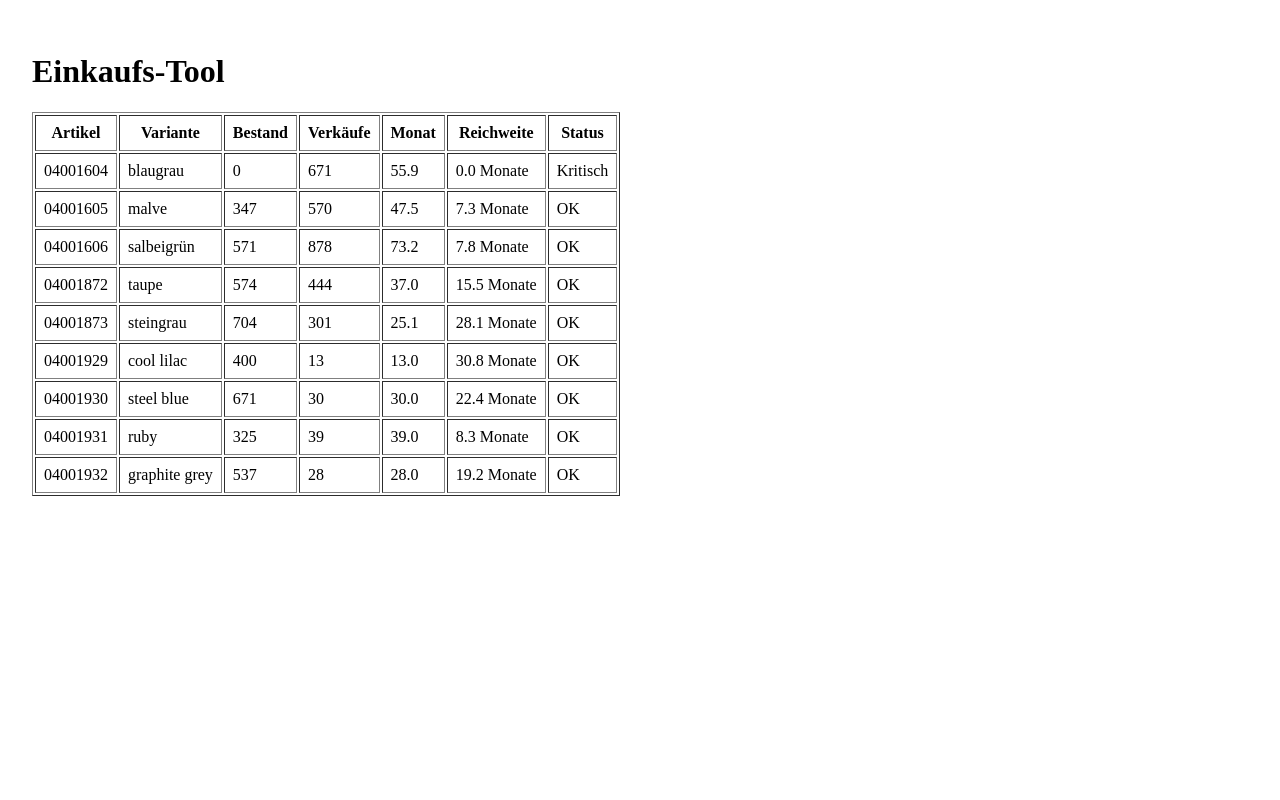
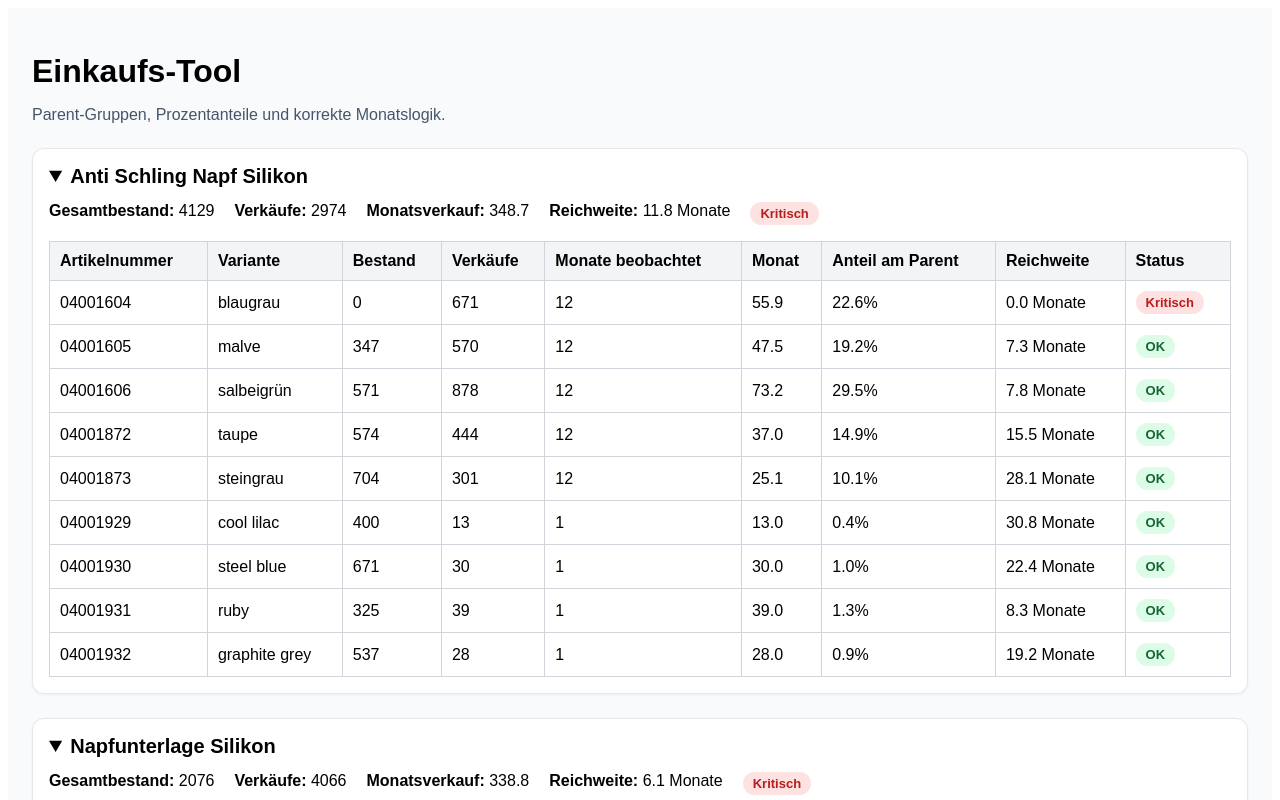
Before and after one commit to kingelvis150888-byte/einkaufs-tool, a Next.js app: page / in a window 1280 px wide. Shown: the top 800 px of the page. Built offline with nearby package versions, Linux system fonts and the light colour scheme.

Commit message:
Update page.js

```diff
--- a/app/page.js
+++ b/app/page.js
@@ -39,8 +39,6 @@ const data = [
     sales: 301,
     monthsObserved: 12,
   },
-
-  // NEUE ARTIKEL (nur 1 Monat!)
   {
     parent: "Anti Schling Napf Silikon",
     variant: "cool lilac",
@@ -73,6 +71,55 @@ const data = [
     sales: 28,
     monthsObserved: 1,
   },
+
+  {
+    parent: "Napfunterlage Silikon",
+    variant: "stone grey",
+    articleNumber: "04001553",
+    stock: 307,
+    sales: 1001,
+    monthsObserved: 12,
+  },
+  {
+    parent: "Napfunterlage Silikon",
+    variant: "rose",
+    articleNumber: "04001555",
+    stock: 480,
+    sales: 501,
+    monthsObserved: 12,
+  },
+  {
+    parent: "Napfunterlage Silikon",
+    variant: "steel blue",
+    articleNumber: "04001556",
+    stock: 174,
+    sales: 389,
+    monthsObserved: 12,
+  },
+  {
+    parent: "Napfunterlage Silikon",
+    variant: "anthrazit",
+    articleNumber: "04001563",
+    stock: 652,
+    sales: 723,
+    monthsObserved: 12,
+  },
+  {
+    parent: "Napfunterlage Silikon",
+    variant: "salbeigrün",
+    articleNumber: "04001564",
+    stock: 0,
+    sales: 1344,
+    monthsObserved: 12,
+  },
+  {
+    parent: "Napfunterlage Silikon",
+    variant: "lilac",
+    articleNumber: "04001884",
+    stock: 463,
+    sales: 108,
+    monthsObserved: 12,
+  },
 ];
 
 function getMonthlySales(sales, monthsObserved) {
@@ -88,49 +135,164 @@ function getCoverageMonths(stock, monthlySales) {
 function getStatus(stock, monthlySales) {
   const coverage = getCoverageMonths(stock, monthlySales);
 
-  if (coverage < 1) return "Kritisch";
-  if (coverage < 3) return "Achtung";
-  return "OK";
+  if (coverage < 1) {
+    return { label: "Kritisch", bg: "#fee2e2", color: "#b91c1c" };
+  }
+  if (coverage < 3) {
+    return { label: "Achtung", bg: "#fef3c7", color: "#b45309" };
+  }
+  return { label: "OK", bg: "#dcfce7", color: "#166534" };
 }
 
+function groupData(items) {
+  const grouped = {};
+  for (const item of items) {
+    if (!grouped[item.parent]) grouped[item.parent] = [];
+    grouped[item.parent].push(item);
+  }
+  return grouped;
+}
+
+function badgeStyle(status) {
+  return {
+    display: "inline-block",
+    padding: "4px 10px",
+    borderRadius: 999,
+    fontWeight: 700,
+    background: status.bg,
+    color: status.color,
+    fontSize: 13,
+  };
+}
+
+const th = {
+  border: "1px solid #d1d5db",
+  padding: "10px",
+  textAlign: "left",
+  background: "#f3f4f6",
+};
+
+const td = {
+  border: "1px solid #d1d5db",
+  padding: "10px",
+};
+
 export default function Home() {
+  const grouped = groupData(data);
+
   return (
-    <main style={{ padding: 24 }}>
-      <h1>Einkaufs-Tool</h1>
+    <main
+      style={{
+        padding: 24,
+        fontFamily: "Arial, sans-serif",
+        background: "#f8fafc",
+        minHeight: "100vh",
+      }}
+    >
+      <h1 style={{ marginBottom: 8 }}>Einkaufs-Tool</h1>
+      <p style={{ marginBottom: 24, color: "#475569" }}>
+        Parent-Gruppen, Prozentanteile und korrekte Monatslogik.
+      </p>
 
-      <table border="1" cellPadding="8">
+      {Object.entries(grouped).map(([parent, items]) => {
+        const totalStock = items.reduce((sum, item) => sum + item.stock, 0);
+        const totalSales = items.reduce((sum, item) => sum + item.sales, 0);
+        const totalMonthlySales = items.reduce(
+          (sum, item) => sum + getMonthlySales(item.sales, item.monthsObserved),
+          0
+        );
+        const parentCoverage = getCoverageMonths(totalStock, totalMonthlySales);
+
+        const parentStatus =
+          items.some(
+            (item) =>
+              getStatus(item.stock, getMonthlySales(item.sales, item.monthsObserved)).label ===
+              "Kritisch"
+          )
+            ? { label: "Kritisch", bg: "#fee2e2", color: "#b91c1c" }
+            : items.some(
+                (item) =>
+                  getStatus(item.stock, getMonthlySales(item.sales, item.monthsObserved)).label ===
+                  "Achtung"
+              )
+            ? { label: "Achtung", bg: "#fef3c7", color: "#b45309" }
+            : { label: "OK", bg: "#dcfce7", color: "#166534" };
+
+        return (
+          <details
+            key={parent}
+            open
+            style={{
+              marginBottom: 24,
+              background: "white",
+              border: "1px solid #e5e7eb",
+              borderRadius: 12,
+              padding: 16,
+              boxShadow: "0 1px 3px rgba(0,0,0,0.05)",
+            }}
+          >
+            <summary style={{ cursor: "pointer", fontSize: 20, fontWeight: 700 }}>
+              {parent}
+            </summary>
+
+            <div
+              style={{
+                display: "flex",
+                gap: 20,
+                flexWrap: "wrap",
+                marginTop: 14,
+                marginBottom: 16,
+              }}
+            >
+              <div><strong>Gesamtbestand:</strong> {totalStock}</div>
+              <div><strong>Verkäufe:</strong> {totalSales}</div>
+              <div><strong>Monatsverkauf:</strong> {totalMonthlySales.toFixed(1)}</div>
+              <div><strong>Reichweite:</strong> {parentCoverage.toFixed(1)} Monate</div>
+              <div><span style={badgeStyle(parentStatus)}>{parentStatus.label}</span></div>
+            </div>
+
+            <table style={{ width: "100%", borderCollapse: "collapse", background: "white" }}>
               <thead>
                 <tr>
-            <th>Artikel</th>
-            <th>Variante</th>
-            <th>Bestand</th>
-            <th>Verkäufe</th>
-            <th>Monat</th>
-            <th>Reichweite</th>
-            <th>Status</th>
+                  <th style={th}>Artikelnummer</th>
+                  <th style={th}>Variante</th>
+                  <th style={th}>Bestand</th>
+                  <th style={th}>Verkäufe</th>
+                  <th style={th}>Monate beobachtet</th>
+                  <th style={th}>Monat</th>
+                  <th style={th}>Anteil am Parent</th>
+                  <th style={th}>Reichweite</th>
+                  <th style={th}>Status</th>
                 </tr>
               </thead>
-
               <tbody>
-          {data.map((item) => {
-            const monthly = getMonthlySales(item.sales, item.monthsObserved);
-            const coverage = getCoverageMonths(item.stock, monthly);
-            const status = getStatus(item.stock, monthly);
+                {items.map((item) => {
+                  const monthlySales = getMonthlySales(item.sales, item.monthsObserved);
+                  const coverage = getCoverageMonths(item.stock, monthlySales);
+                  const share = totalSales > 0 ? (item.sales / totalSales) * 100 : 0;
+                  const status = getStatus(item.stock, monthlySales);
 
                   return (
                     <tr key={item.articleNumber}>
-                <td>{item.articleNumber}</td>
-                <td>{item.variant}</td>
-                <td>{item.stock}</td>
-                <td>{item.sales}</td>
-                <td>{monthly.toFixed(1)}</td>
-                <td>{coverage.toFixed(1)} Monate</td>
-                <td>{status}</td>
+                      <td style={td}>{item.articleNumber}</td>
+                      <td style={td}>{item.variant}</td>
+                      <td style={td}>{item.stock}</td>
+                      <td style={td}>{item.sales}</td>
+                      <td style={td}>{item.monthsObserved}</td>
+                      <td style={td}>{monthlySales.toFixed(1)}</td>
+                      <td style={td}>{share.toFixed(1)}%</td>
+                      <td style={td}>{coverage.toFixed(1)} Monate</td>
+                      <td style={td}>
+                        <span style={badgeStyle(status)}>{status.label}</span>
+                      </td>
                     </tr>
                   );
                 })}
               </tbody>
             </table>
+          </details>
+        );
+      })}
     </main>
   );
 }
```
Lines whose indentation alone changed are shown as unchanged.
